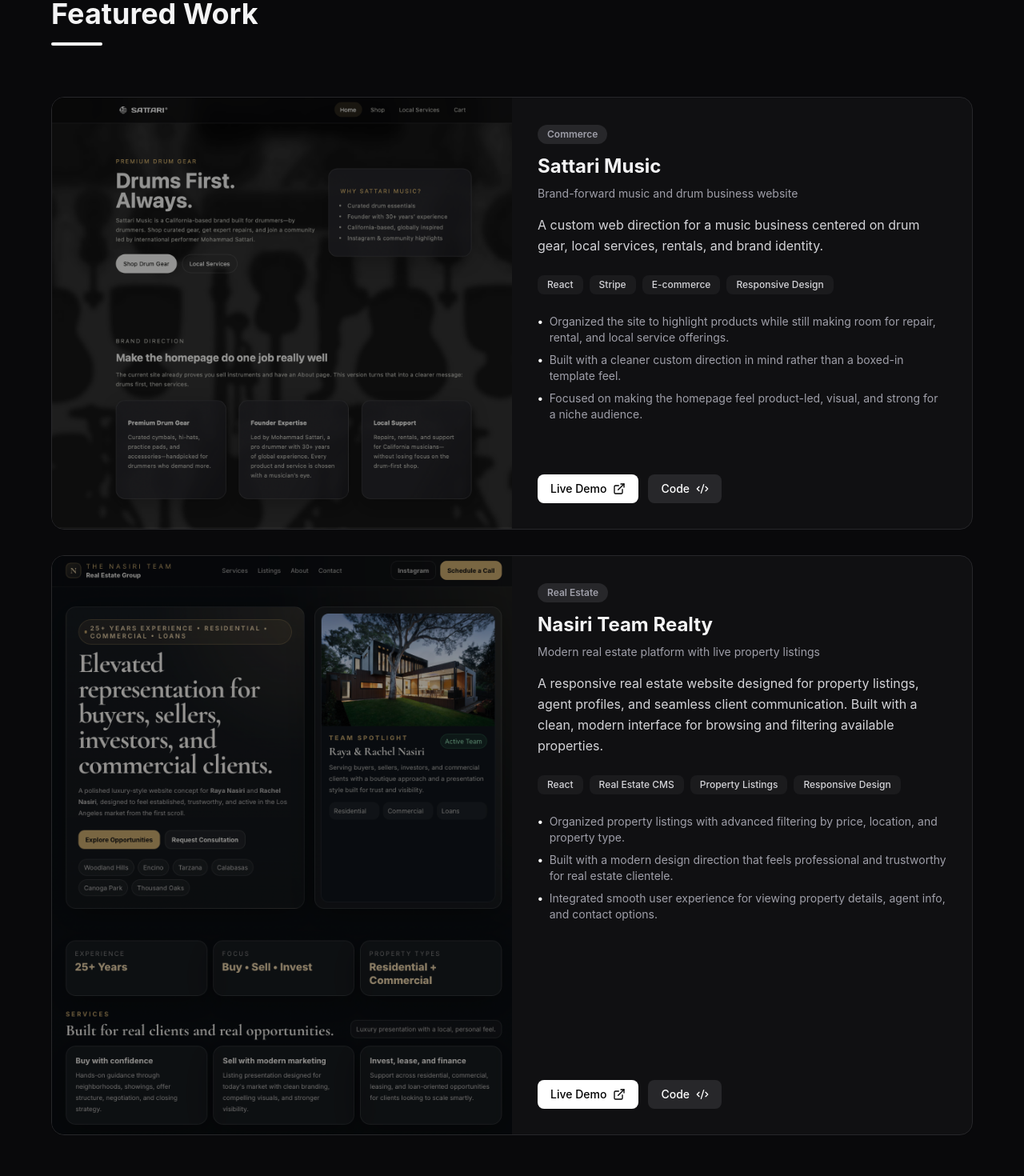
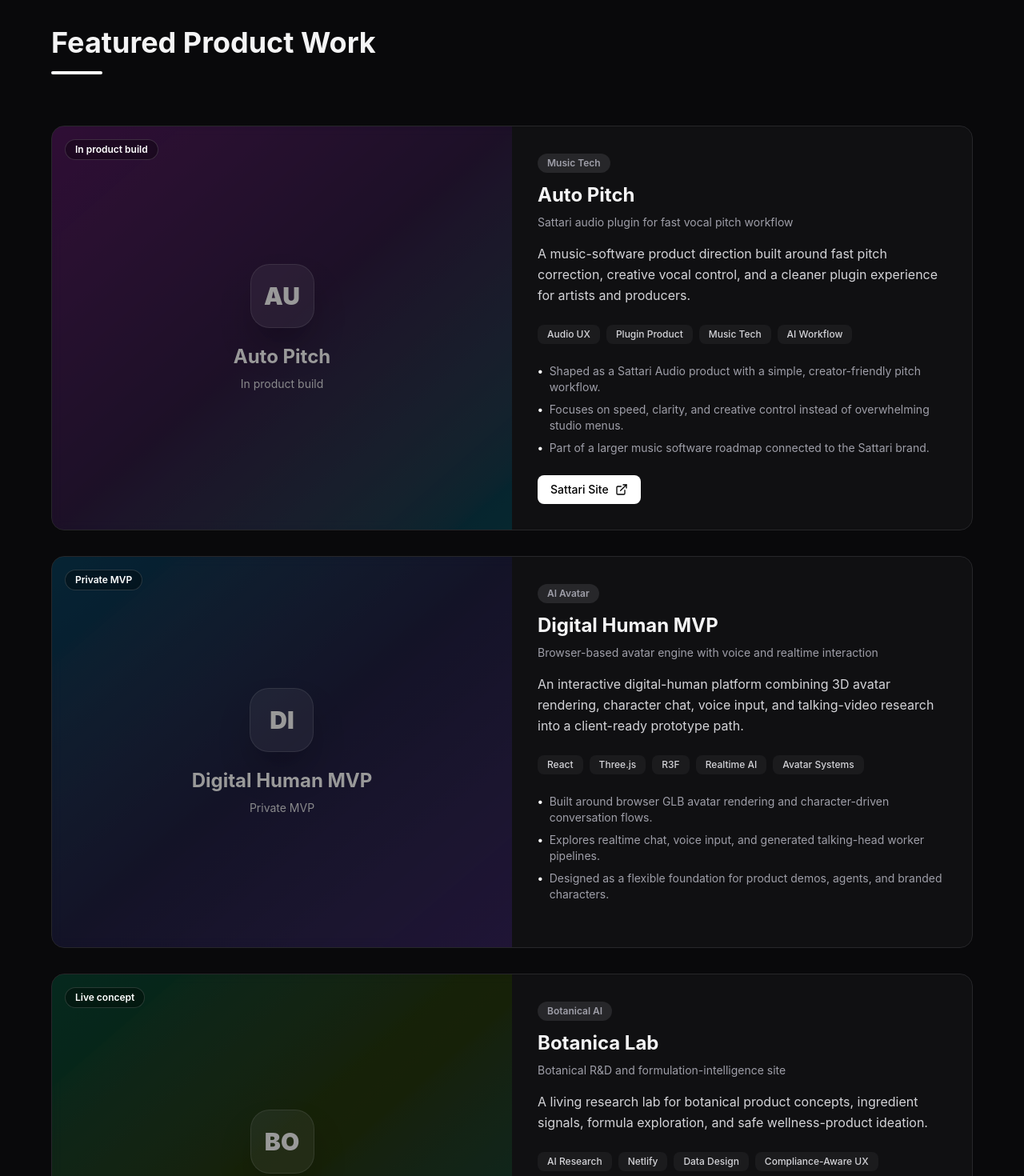
Before and after one commit to armonon/portfolioo, a React app: page / in a window 1280 px wide. Shown: the part 1320-2790 px from the top of the page at 80% size. Built offline with nearby package versions, Linux system fonts and the light colour scheme; the HTML template or start-up script is replaced by a standard one.

Commit message:
Update portfolio with AI product work (#1)
Co-authored-by: AGENT SATTARI <agentsattari@Mac.lan>

```diff
--- a/src/App.tsx
+++ b/src/App.tsx
@@ -1,6 +1,6 @@
 import { motion } from "framer-motion";
 import { useState } from "react";
-import { Menu, X, ExternalLink, Code2, Mail } from "lucide-react";
+import { Menu, X, ExternalLink, Code2, Mail, Sparkles } from "lucide-react";
 
 function App() {
   const [activeSection, setActiveSection] = useState("hero");
@@ -8,63 +8,184 @@
 
   const projects = [
     {
+      id: 1,
+      title: "Auto Pitch",
+      subtitle: "Sattari audio plugin for fast vocal pitch workflow",
+      description:
+        "A music-software product direction built around fast pitch correction, creative vocal control, and a cleaner plugin experience for artists and producers.",
+      tech: ["Audio UX", "Plugin Product", "Music Tech", "AI Workflow"],
+      points: [
+        "Shaped as a Sattari Audio product with a simple, creator-friendly pitch workflow.",
+        "Focuses on speed, clarity, and creative control instead of overwhelming studio menus.",
+        "Part of a larger music software roadmap connected to the Sattari brand."
+      ],
+      live: "https://sattari.netlify.app",
+      liveLabel: "Sattari Site",
+      github: "#",
+      label: "Music Tech",
+      status: "In product build",
+      accent: "from-fuchsia-500/30 via-purple-500/20 to-cyan-500/30"
+    },
+    {
       id: 2,
+      title: "Digital Human MVP",
+      subtitle: "Browser-based avatar engine with voice and realtime interaction",
+      description:
+        "An interactive digital-human platform combining 3D avatar rendering, character chat, voice input, and talking-video research into a client-ready prototype path.",
+      tech: ["React", "Three.js", "R3F", "Realtime AI", "Avatar Systems"],
+      points: [
+        "Built around browser GLB avatar rendering and character-driven conversation flows.",
+        "Explores realtime chat, voice input, and generated talking-head worker pipelines.",
+        "Designed as a flexible foundation for product demos, agents, and branded characters."
+      ],
+      live: "#",
+      github: "#",
+      label: "AI Avatar",
+      status: "Private MVP",
+      accent: "from-sky-500/30 via-indigo-500/20 to-violet-500/30"
+    },
+    {
+      id: 3,
+      title: "Botanica Lab",
+      subtitle: "Botanical R&D and formulation-intelligence site",
+      description:
+        "A living research lab for botanical product concepts, ingredient signals, formula exploration, and safe wellness-product ideation.",
+      tech: ["AI Research", "Netlify", "Data Design", "Compliance-Aware UX"],
+      points: [
+        "Turns botanical research into readable product concepts and research pulses.",
+        "Uses a lab-style interface for remedy ideas, ingredient watchlists, and deeper dives.",
+        "Keeps product claims framed carefully so concepts can be reviewed before public use."
+      ],
+      live: "https://botanica-lab.netlify.app/",
+      liveLabel: "Live Lab",
+      github: "https://github.com/armonon/botanica-lab",
+      label: "Botanical AI",
+      status: "Live concept",
+      accent: "from-emerald-500/30 via-lime-500/20 to-teal-500/30"
+    },
+    {
+      id: 4,
+      title: "Stock Trader Oracle",
+      subtitle: "Market-intelligence dashboard for watchlists and catalysts",
+      description:
+        "A stock research dashboard that turns a watchlist into market radar, ticker news, scenario-based trade ideas, and risk-aware research briefs.",
+      tech: ["Market APIs", "Netlify Functions", "AI Analysis", "Research UX"],
+      points: [
+        "Tracks company watchlists, catalysts, headlines, and adjacent market themes.",
+        "Frames plays as research scenarios with risks and invalidation instead of guarantees.",
+        "Includes an analyst-style chat/API layer for faster ticker exploration."
+      ],
+      live: "https://armon-trader.netlify.app",
+      liveLabel: "Live Dashboard",
+      github: "#",
+      label: "Fintech Research",
+      status: "Live beta",
+      accent: "from-amber-500/30 via-orange-500/20 to-red-500/30"
+    },
+    {
+      id: 5,
+      title: "Librarian",
+      subtitle: "Provenance-first atlas for public-domain books",
+      description:
+        "A book discovery prototype that combines search, source inspection, public-domain availability, reading paths, and authority links into one research interface.",
+      tech: ["Vite", "SQLite", "Open Library", "Wikidata", "Source Provenance"],
+      points: [
+        "Surfaces readable/free book leads with citations, source links, confidence, and retrieval notes.",
+        "Adds exploration paths, source coverage dashboards, and stronger book-discovery flows.",
+        "Built for research trust: every important claim should point back to a source."
+      ],
+      live: "https://librarian-atlas.netlify.app",
+      liveLabel: "Live Atlas",
+      github: "#",
+      label: "Knowledge Tool",
+      status: "Live prototype",
+      accent: "from-stone-400/30 via-zinc-500/20 to-blue-500/30"
+    },
+    {
+      id: 6,
+      title: "Context Compositor",
+      subtitle: "Smart background overlay concept for video editors",
+      description:
+        "A video-editor tool concept for selecting a subject, tracking it through footage, and building believable background/overlay composites faster.",
+      tech: ["Video Tools", "Segmentation", "Compositing", "Creator Workflow"],
+      points: [
+        "Targets Premiere-style workflows where creators need fast subject-aware scene building.",
+        "Explores masking, motion alignment, color matching, and timeline-safe controls.",
+        "Designed for music videos, ads, social edits, and creator content."
+      ],
+      live: "#",
+      github: "#",
+      label: "Video AI",
+      status: "Prototype concept",
+      accent: "from-pink-500/30 via-rose-500/20 to-yellow-500/30"
+    },
+    {
+      id: 7,
       title: "Sattari Music",
       subtitle: "Brand-forward music and drum business website",
       description:
         "A custom web direction for a music business centered on drum gear, local services, rentals, and brand identity.",
-      image:
-        "/photos/sattari-screenshot.png",
+      image: "/photos/sattari-screenshot.png",
       tech: ["React", "Stripe", "E-commerce", "Responsive Design"],
       points: [
-        "Organized the site to highlight products while still making room for repair, rental, and local service offerings.",
-        "Built with a cleaner custom direction in mind rather than a boxed-in template feel.",
+        "Organized the site to highlight products while still making room for repair, rental, and local services.",
+        "Built with a cleaner custom direction instead of a boxed-in template feel.",
         "Focused on making the homepage feel product-led, visual, and strong for a niche audience."
       ],
       live: "https://sattari.netlify.app",
+      liveLabel: "Live Site",
       github: "#",
-      label: "Commerce"
+      label: "Commerce",
+      status: "Live site",
+      accent: "from-zinc-500/30 via-neutral-500/20 to-white/10"
     },
     {
-      id: 3,
+      id: 8,
       title: "Nasiri Team Realty",
       subtitle: "Modern real estate platform with live property listings",
       description:
-        "A responsive real estate website designed for property listings, agent profiles, and seamless client communication. Built with a clean, modern interface for browsing and filtering available properties.",
-      image:
-        "/photos/nasiri-screenshot.png",
+        "A responsive real estate website designed for property listings, agent profiles, and seamless client communication.",
+      image: "/photos/nasiri-screenshot.png",
       tech: ["React", "Real Estate CMS", "Property Listings", "Responsive Design"],
       points: [
-        "Organized property listings with advanced filtering by price, location, and property type.",
-        "Built with a modern design direction that feels professional and trustworthy for real estate clientele.",
-        "Integrated smooth user experience for viewing property details, agent info, and contact options."
+        "Organized property listings with filtering by price, location, and property type.",
+        "Built with a modern design direction that feels professional and trustworthy.",
+        "Integrated smooth flows for viewing property details, agent info, and contact options."
       ],
       live: "https://nasiriteam.netlify.app",
+      liveLabel: "Live Site",
       github: "#",
-      label: "Real Estate"
+      label: "Real Estate",
+      status: "Live site",
+      accent: "from-blue-500/30 via-slate-500/20 to-zinc-500/30"
     }
   ];
 
   const skills = [
     "React",
+    "TypeScript",
     "JavaScript",
-    "TypeScript",
-    "HTML",
-    "CSS",
+    "Vite",
     "Tailwind",
     "Node.js",
+    "Netlify",
     "API Integrations",
+    "AI Product Design",
+    "Realtime Interfaces",
+    "E-commerce",
+    "Data Dashboards",
     "Responsive Design",
     "UI/UX",
-    "Git",
-    "VS Code"
+    "Git"
   ];
 
   const buildingNow = [
-    "AI-powered user tools with simple upload workflows",
-    "Brand-forward websites for creative businesses",
-    "Marketplace concepts for local community and culture",
-    "More polished product pages and digital storefronts"
+    "Auto Pitch and the wider Sattari Audio product line",
+    "Digital humans, avatars, realtime chat, and voice-first interfaces",
+    "Botanica-style living research tools for products, markets, and knowledge",
+    "Stock Trader dashboards that turn watchlists into catalyst-aware research",
+    "Librarian-style source-backed discovery systems",
+    "Video tools for faster creator/editor workflows"
   ];
 
   const fadeUp = {
@@ -185,7 +306,17 @@
           viewport={{ once: false }}
           className="min-h-[90vh] flex items-center justify-center px-4 py-20"
         >
-          <div className="max-w-4xl w-full text-center space-y-8">
+          <div className="max-w-5xl w-full text-center space-y-8">
+            <motion.div
+              variants={fadeUp}
+              initial="hidden"
+              whileInView="visible"
+              viewport={{ once: false }}
+              className="inline-flex items-center gap-2 rounded-full border border-zinc-800 bg-zinc-900/70 px-4 py-2 text-sm text-zinc-300"
+            >
+              <Sparkles size={16} /> Product builder • AI tools • creative software
+            </motion.div>
+
             <motion.h1
               variants={fadeUp}
               initial="hidden"
@@ -193,7 +324,7 @@
               viewport={{ once: false }}
               className="text-5xl md:text-7xl font-bold tracking-tight"
             >
-              I build websites, AI tools, and creative digital experiences.
+              I build websites, AI products, and creative tools that turn ideas into live experiences.
             </motion.h1>
 
             <motion.p
@@ -201,9 +332,9 @@
               initial="hidden"
               whileInView="visible"
               viewport={{ once: false }}
-              className="text-lg md:text-xl text-zinc-400 max-w-2xl mx-auto leading-relaxed"
+              className="text-lg md:text-xl text-zinc-400 max-w-3xl mx-auto leading-relaxed"
             >
-              I'm Armon Nasiri, a digital developer focused on modern web design, product ideas, and real-world digital builds that blend function, branding, and strong visual direction.
+              I'm Armon Nasiri, a digital builder focused on product strategy, modern web design, AI-powered workflows, and bold visual systems for music, research, commerce, finance, books, avatars, and creative tools.
             </motion.p>
 
             {/* Stats */}
@@ -212,10 +343,11 @@
               initial="hidden"
               whileInView="visible"
               viewport={{ once: false }}
-              className="grid grid-cols-1 md:grid-cols-2 gap-8 my-12"
+              className="grid grid-cols-1 md:grid-cols-3 gap-8 my-12"
             >
               {[
-                { label: "AI-integrated concepts", value: "∞" },
+                { label: "Product directions", value: "8+" },
+                { label: "AI-integrated builds", value: "5" },
                 { label: "Brand-forward design", value: "100%" }
               ].map((stat, idx) => (
                 <motion.div key={idx} variants={fadeUp} className="text-center">
@@ -239,7 +371,7 @@
                 onClick={() => scrollToSection("projects")}
                 className="px-8 py-3 bg-white text-black font-semibold rounded-lg hover:bg-zinc-100 transition-colors"
               >
-                View My Work
+                View Product Work
               </motion.button>
               <motion.button
                 whileHover={{ scale: 1.05, y: -2 }}
@@ -274,11 +406,11 @@
               <div className="h-1 w-16 bg-white rounded-full"></div>
 
               <p className="text-lg text-zinc-300 leading-relaxed">
-                I'm a developer and creative builder focused on turning ideas into real digital products. My work includes business websites, community platform concepts, and AI-powered tools designed to be useful, visual, and distinctive.
+                I build across the full early-product loop: naming the idea, shaping the interface, connecting the data, testing the workflow, and turning rough concepts into usable digital products.
               </p>
 
               <p className="text-lg text-zinc-300 leading-relaxed">
-                I care about making websites that feel sharp, intentional, and easy to move through. Whether the goal is branding, conversion, product flow, or cultural identity, I like building experiences that feel modern and memorable.
+                My current portfolio spans AI music tools, digital humans, botanical research, stock-market intelligence, book discovery, video-editor concepts, and business websites. The common thread is simple: make the product feel useful, sharp, and memorable.
               </p>
             </motion.div>
           </div>
@@ -301,7 +433,7 @@
               viewport={{ once: false }}
               className="mb-16"
             >
-              <h2 className="text-3xl md:text-4xl font-bold">Featured Work</h2>
+              <h2 className="text-3xl md:text-4xl font-bold">Featured Product Work</h2>
               <div className="h-1 w-16 bg-white rounded-full mt-4"></div>
             </motion.div>
 
@@ -320,14 +452,29 @@
                   className="group bg-zinc-900/50 backdrop-blur border border-zinc-800 rounded-2xl overflow-hidden hover:border-zinc-700 transition-all"
                 >
                   <div className="grid grid-cols-1 md:grid-cols-2 gap-0">
-                    {/* Image */}
-                    <div className="relative h-64 md:h-full overflow-hidden">
+                    {/* Image / Visual */}
+                    <div className={`relative h-64 md:h-full min-h-80 overflow-hidden bg-gradient-to-br ${project.accent}`}>
+                      {project.image ? (
                         <img
                           src={project.image}
                           alt={project.title}
                           className="w-full h-full object-cover group-hover:scale-105 transition-transform duration-300"
                         />
+                      ) : (
+                        <div className="flex h-full w-full items-center justify-center p-8">
+                          <div className="text-center">
+                            <div className="mx-auto mb-5 flex h-20 w-20 items-center justify-center rounded-3xl border border-white/15 bg-white/10 text-3xl font-black text-white shadow-2xl shadow-black/30">
+                              {project.title.slice(0, 2).toUpperCase()}
+                            </div>
+                            <div className="text-2xl font-bold text-white">{project.title}</div>
+                            <div className="mt-2 text-sm text-zinc-200">{project.status}</div>
+                          </div>
+                        </div>
+                      )}
                       <div className="absolute inset-0 bg-black/40 group-hover:bg-black/20 transition-colors" />
+                      <div className="absolute left-4 top-4 rounded-full border border-white/15 bg-black/40 px-3 py-1 text-xs font-semibold text-white backdrop-blur">
+                        {project.status}
+                      </div>
                     </div>
 
                     {/* Content */}
@@ -369,23 +516,31 @@
                       </div>
 
                       {/* CTA Buttons */}
-                      <div className="flex gap-3">
+                      <div className="flex flex-wrap gap-3">
+                        {project.live !== "#" && (
                           <motion.a
                             href={project.live}
+                            target="_blank"
+                            rel="noreferrer"
                             whileHover={{ scale: 1.05 }}
                             whileTap={{ scale: 0.95 }}
                             className="flex items-center gap-2 px-4 py-2 bg-white text-black font-medium rounded-lg hover:bg-zinc-100 transition-colors text-sm"
                           >
-                          Live Demo <ExternalLink size={16} />
+                            {project.liveLabel ?? "Live Demo"} <ExternalLink size={16} />
                           </motion.a>
+                        )}
+                        {project.github !== "#" && (
                           <motion.a
                             href={project.github}
+                            target="_blank"
+                            rel="noreferrer"
                             whileHover={{ scale: 1.05 }}
                             whileTap={{ scale: 0.95 }}
                             className="flex items-center gap-2 px-4 py-2 bg-zinc-800 text-white font-medium rounded-lg hover:bg-zinc-700 transition-colors text-sm"
                           >
                             Code <Code2 size={16} />
                           </motion.a>
+                        )}
                       </div>
                     </div>
                   </div>
@@ -496,11 +651,11 @@
               viewport={{ once: false }}
               className="space-y-8"
             >
-              <h2 className="text-3xl md:text-4xl font-bold">Let's Connect</h2>
+              <h2 className="text-3xl md:text-4xl font-bold">Let's Build</h2>
               <div className="h-1 w-16 bg-white rounded-full mx-auto"></div>
 
               <p className="text-lg text-zinc-300 max-w-2xl mx-auto">
-                I'm open to freelance work, collaborations, and exciting new projects. Whether you have a question or want to build something together, feel free to reach out.
+                I'm open to freelance work, collaborations, product builds, and creative technical projects. If you want to turn an idea into something people can actually use, reach out.
               </p>
 
               <div className="flex flex-col sm:flex-row gap-4 justify-center mt-8">
@@ -527,10 +682,10 @@
               <div className="text-lg font-bold bg-gradient-to-r from-white via-zinc-100 to-zinc-400 bg-clip-text text-transparent mb-1">
                 Armon Nasiri
               </div>
-              <p className="text-sm text-zinc-500">Digital Developer</p>
+              <p className="text-sm text-zinc-500">Digital Product Builder</p>
             </div>
             <p className="text-sm text-zinc-500">
-              © 2024 All rights reserved. Crafted with React, Tailwind & Framer Motion.
+              © 2026 All rights reserved. Crafted with React, Tailwind & Framer Motion.
             </p>
           </div>
         </div>
```
Lines whose indentation alone changed are shown as unchanged.
